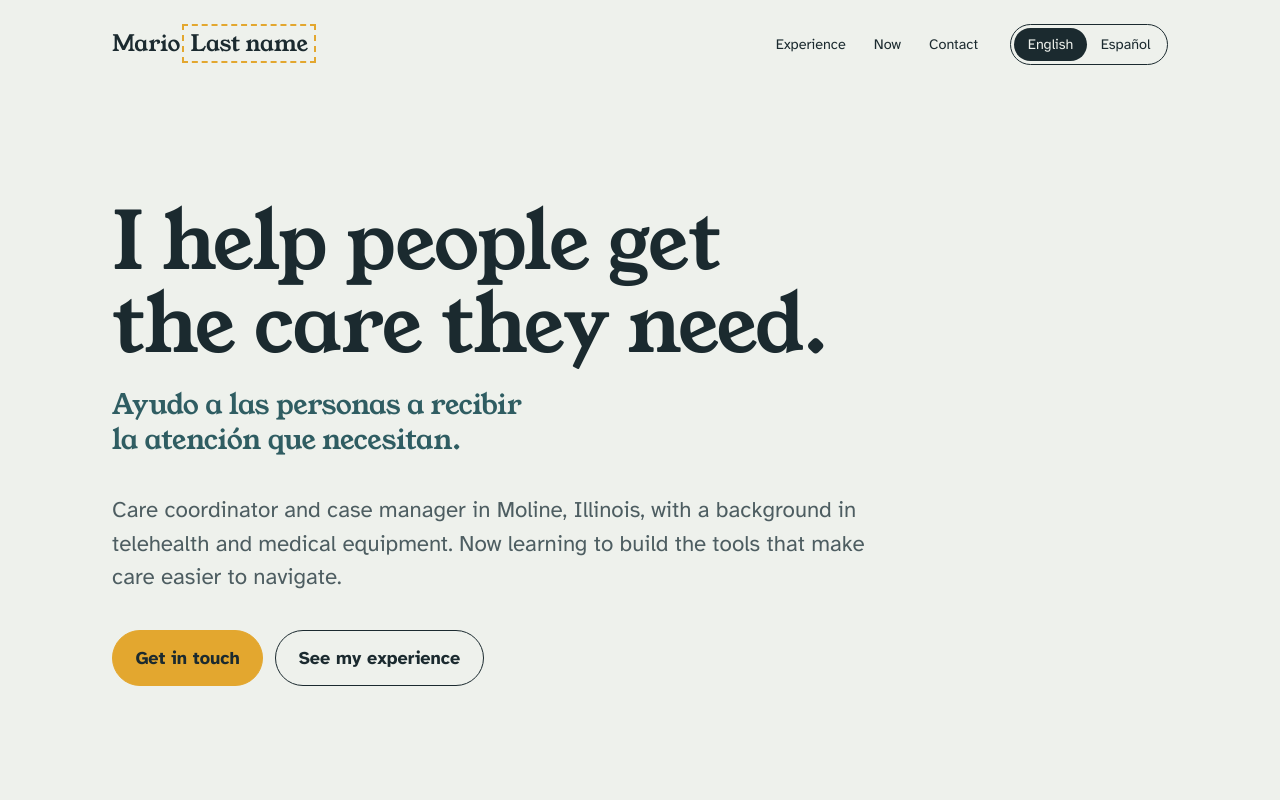
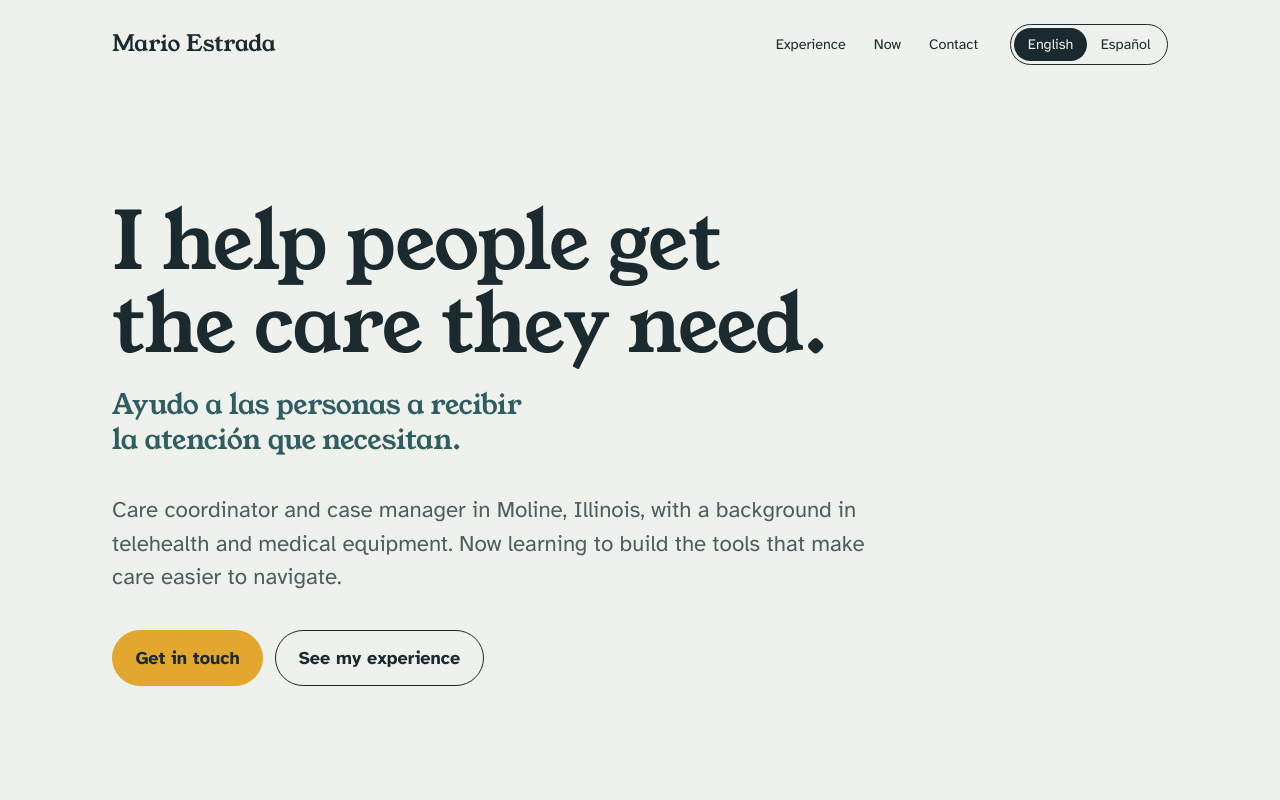
Before and after one commit to Marweezy5000/Marweezy5000.github.io, a plain HTML site: page index.html in a window 1280 px wide. Shown: the top 800 px of the page. Drawn offline with Linux system fonts and the light colour scheme.

Commit message:
Add last name
Co-Authored-By: Claude Opus 5.5 <noreply@anthropic.com>
Claude-Session: https://claude.ai/code/session_01RbroM3zAbKy4ycL9FHbK7h

```diff
--- a/index.html
+++ b/index.html
@@ -3,7 +3,7 @@
 <head>
   <meta charset="utf-8">
   <meta name="viewport" content="width=device-width, initial-scale=1">
-  <title>Mario | Care coordination and case management</title>
+  <title>Mario Estrada |Care coordination and case management</title>
   <meta name="description" content="Bilingual care coordinator and case manager in Moline, Illinois, learning to build tools that make care easier to navigate.">
 
   <!-- Fonts: Young Serif for headings, Atkinson Hyperlegible for everything else.
@@ -21,7 +21,7 @@
 
   <!-- ============ HEADER ============ -->
   <header class="site-header">
-    <a class="wordmark" href="#top">Mario <span class="todo">Last name</span></a>
+    <a class="wordmark" href="#top">Mario Estrada</a>
 
     <nav class="site-nav" aria-label="Main">
       <a href="#experience"><span lang="en">Experience</span><span lang="es">Experiencia</span></a>
```
